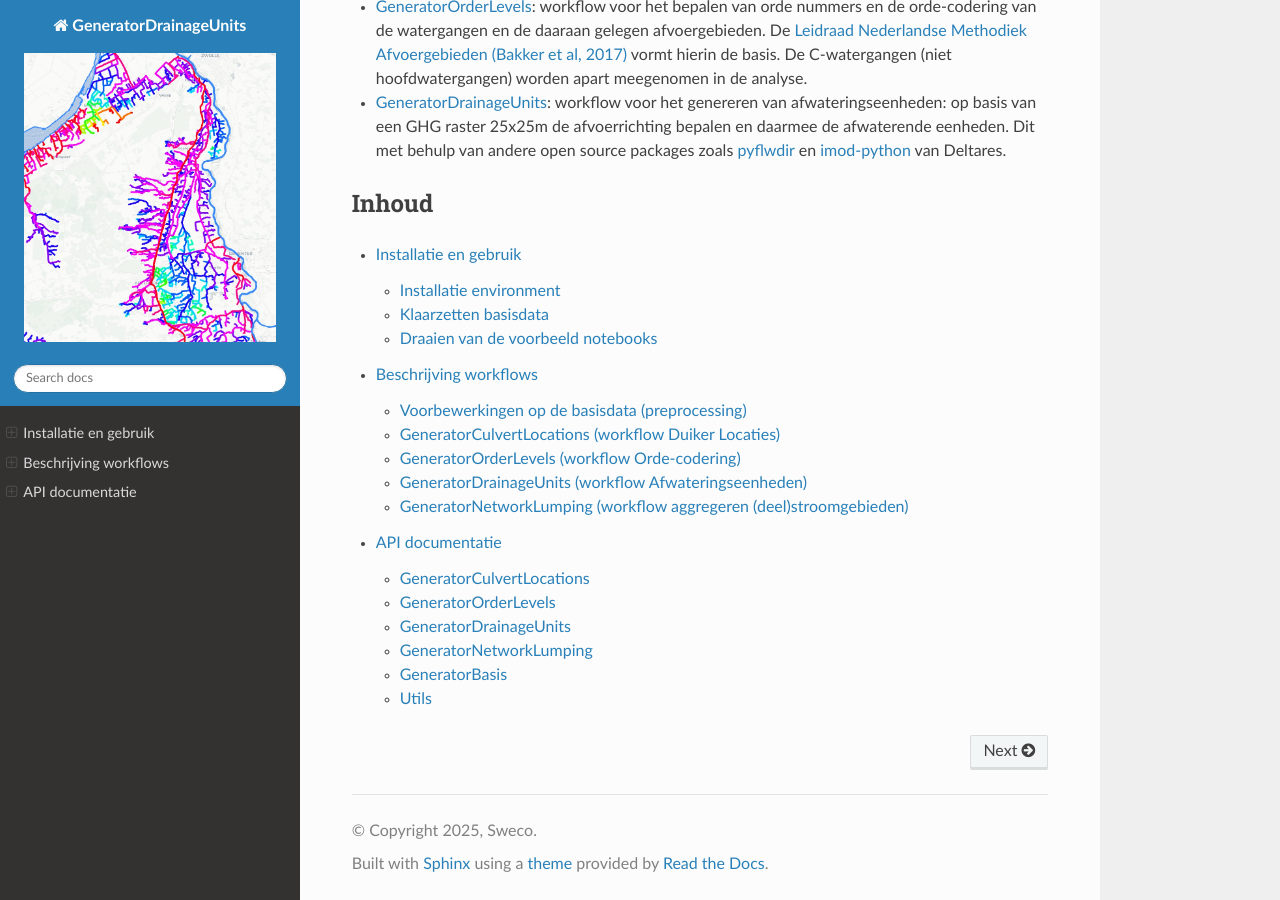
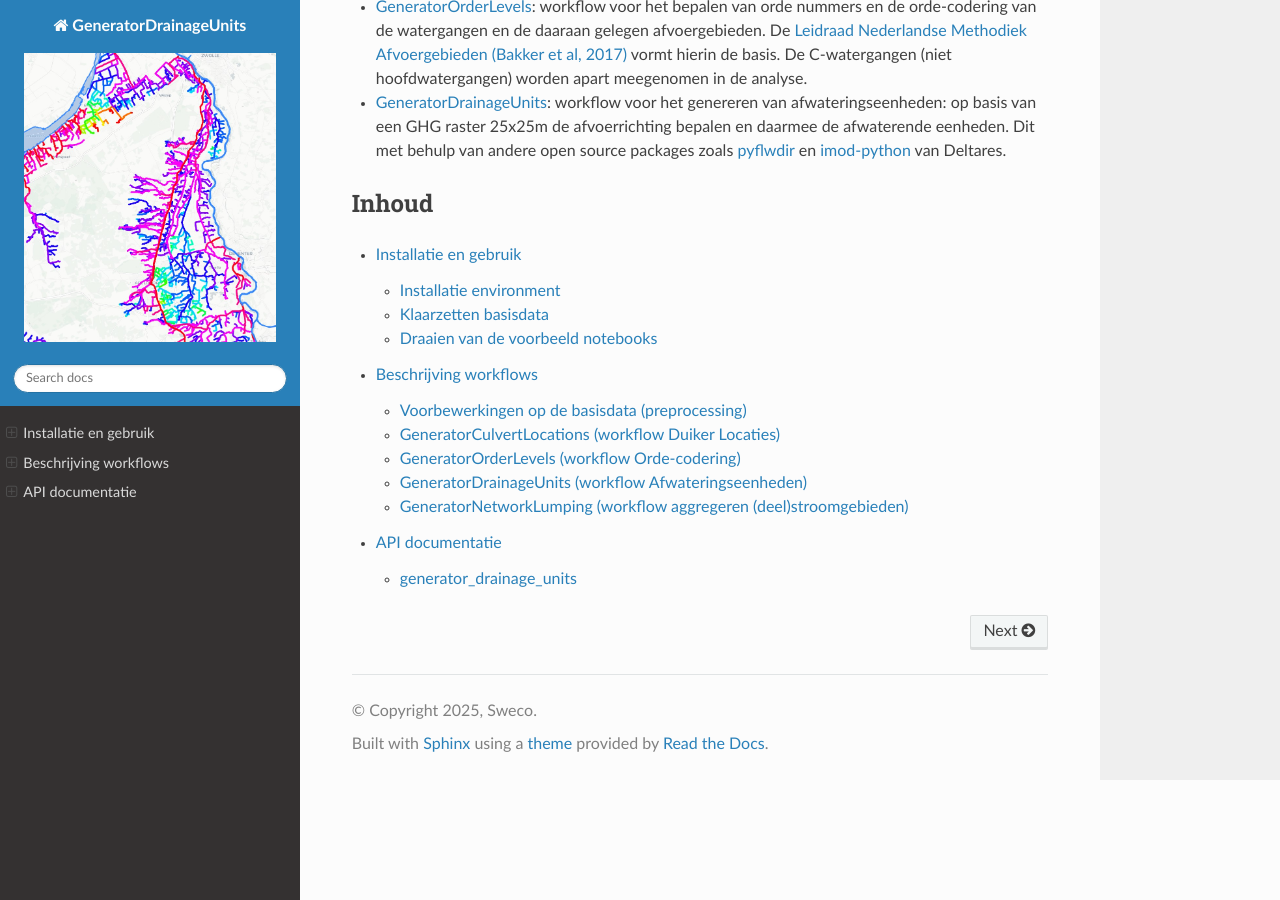
Before and after one commit to Sweco-NL/damo_afvoergebiedaanvoergebied, a Sphinx documentation site: the page built from docs/index.rst, in a window 1280 px wide and 900 px high, scrolled down 1382 px. Built offline with Sphinx 7.4.7 and the Read the Docs theme 3.1.0, drawn with Linux system fonts in a browser that asks for light colours.

Commit message:
api docs

```diff
--- a/docs/api_docs.rst
+++ b/docs/api_docs.rst
@@ -1,8 +1,12 @@
+================
 API Documentatie
-=====================
+================
+
+generator_drainage_units
+------------------------
 
 GeneratorCulvertLocations
-^^^^^^^^^^^^^^^^^^^^^^^^^^^^
+^^^^^^^^^^^^^^^^^^^^^^^^^
 
 Generates culverts to connect the lower level hydroobjects and connect them to the hydroobjects
 
```
